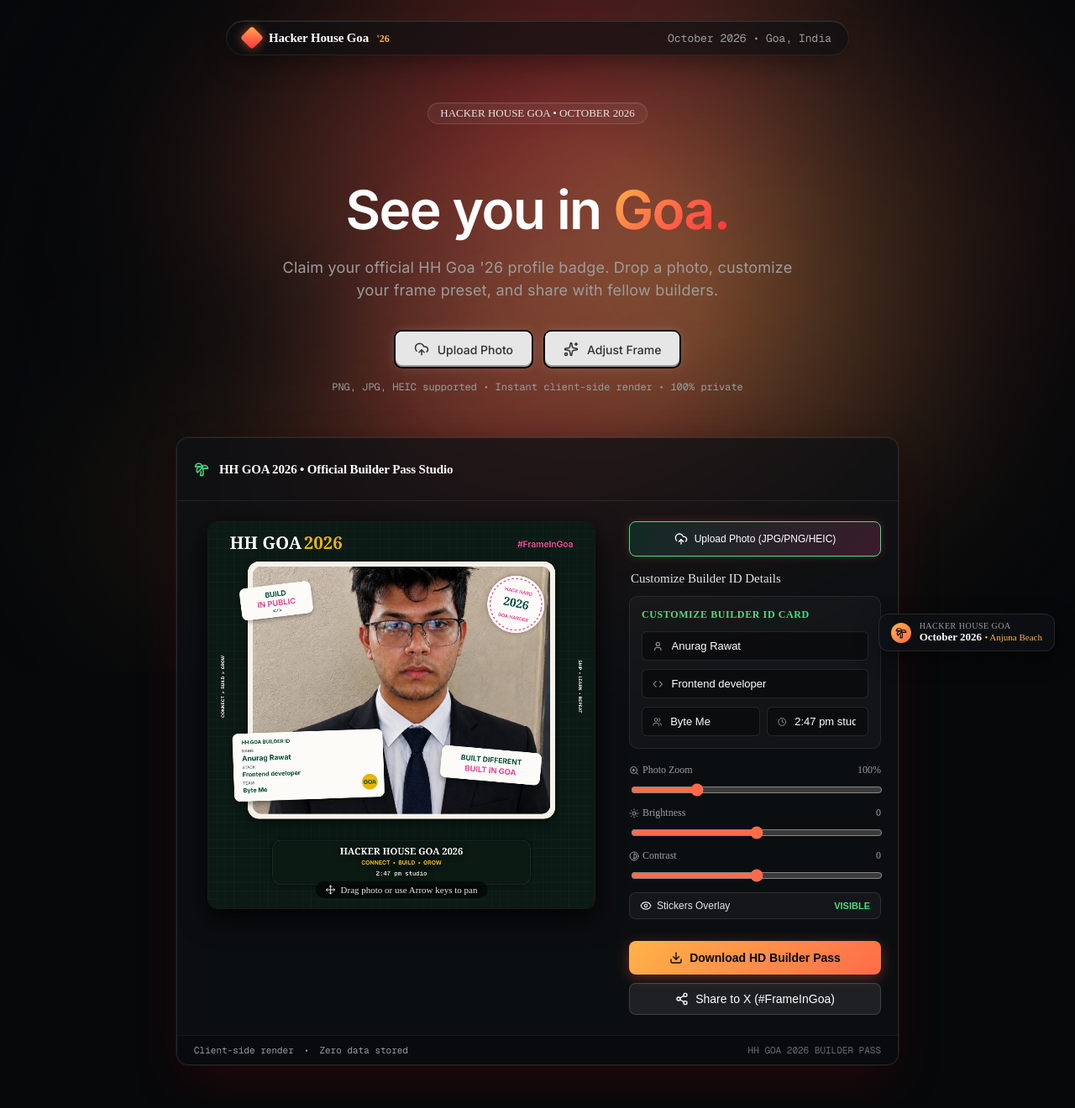
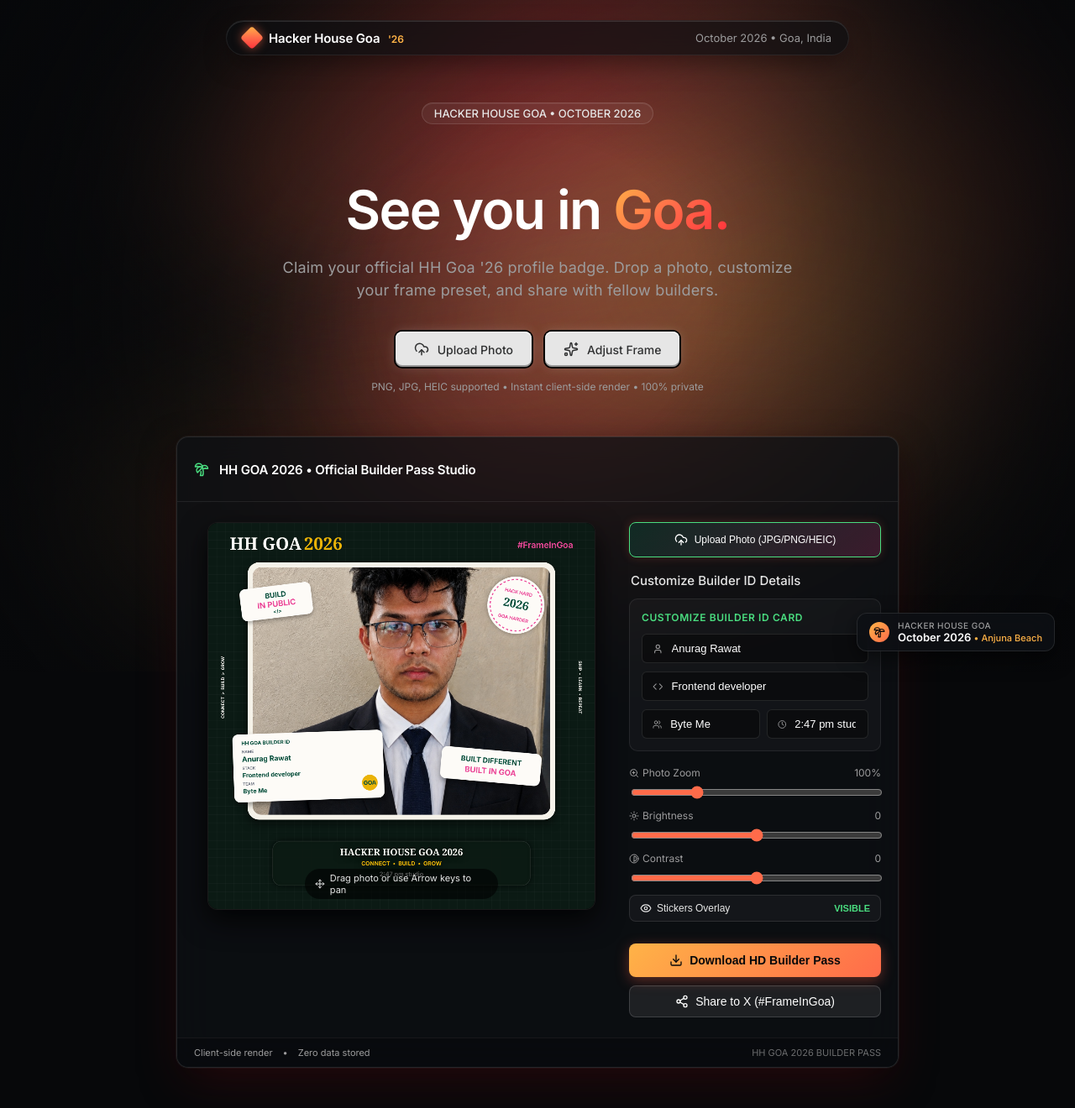
Before and after one commit to anuragrawattt/hackerhouse-byteme-goa, a React (Vite) app: page / in a window 1280 px wide. Shown: the whole page at 84% size. Built offline with nearby package versions, Linux system fonts and the light colour scheme.

Commit message:
fixed font

```diff
--- a/src/components/PillNav.jsx
+++ b/src/components/PillNav.jsx
@@ -10,7 +10,7 @@ export default function PillNav() {
         </span>
       </a>
 
-      <div style={{ display: 'flex', alignItems: 'center', gap: '8px', fontSize: '13px', color: 'var(--text-muted)', fontFamily: 'var(--font-mono)' }}>
+      <div style={{ display: 'flex', alignItems: 'center', gap: '8px', fontSize: '13px', color: 'var(--text-muted)', fontFamily: 'var(--font-sans)' }}>
         <span>October 2026 • Goa, India</span>
       </div>
     </nav>
--- a/src/index.css
+++ b/src/index.css
@@ -156,7 +156,7 @@
 }
 
 .command-mode-pill {
-  font-family: var(--font-mono);
+  font-family: var(--font-sans);
   font-size: 11px;
   color: var(--aurora-coral);
   background: rgba(255, 107, 74, 0.12);
@@ -338,7 +338,7 @@
   padding: 10px 20px;
   background: rgba(8, 9, 12, 0.6);
   border-top: 1px solid rgba(255, 255, 255, 0.06);
-  font-family: var(--font-mono);
+  font-family: var(--font-sans);
   font-size: 11px;
   color: var(--text-muted);
 }
--- a/src/styles/keycaps.css
+++ b/src/styles/keycaps.css
@@ -47,7 +47,7 @@
 }
 
 .install-caption {
-  font-family: var(--font-mono);
+  font-family: var(--font-sans);
   font-size: 12px;
   color: var(--text-muted);
   margin-bottom: 52px;
--- a/src/styles/tokens.css
+++ b/src/styles/tokens.css
@@ -6,6 +6,7 @@ html, body, #root {
   background-color: #07080a !important;
   color: #ffffff;
   overflow-x: hidden;
+  font-family: var(--font-sans);
 }
 
 :root {
@@ -31,7 +32,7 @@ html, body, #root {
     inset 0 -2px 0 rgba(0, 0, 0, 0.35);
 
   --font-sans: 'Inter', system-ui, -apple-system, BlinkMacSystemFont, 'Segoe UI', Roboto, sans-serif;
-  --font-mono: 'Geist Mono', 'JetBrains Mono', SFMono-Regular, Consolas, monospace;
+  --font-mono: 'Inter', system-ui, -apple-system, BlinkMacSystemFont, 'Segoe UI', Roboto, sans-serif;
 
   --transition-smooth: all 0.2s ease;
   --transition-snappy: all 0.4s cubic-bezier(0.23, 1, 0.32, 1);
--- a/src/utils/frameOverlay.js
+++ b/src/utils/frameOverlay.js
@@ -151,7 +151,7 @@ function drawOfficialBuilderIdPass(ctx, imgElement, w, h, config) {
     ctx.fillStyle = '#ec4899';
     ctx.fillText('IN PUBLIC', 0, 14);
 
-    ctx.font = '600 14px monospace';
+    ctx.font = '600 14px Inter, sans-serif';
     ctx.fillStyle = '#064e3b';
     ctx.fillText('</>', 0, 32);
 
@@ -315,7 +315,7 @@ function drawOfficialBuilderIdPass(ctx, imgElement, w, h, config) {
   ctx.fillStyle = '#eab308';
   ctx.fillText('CONNECT  •  BUILD  •  GROW', w / 2, navY + 68);
 
-  ctx.font = '600 17px "Geist Mono", monospace';
+  ctx.font = '600 17px Inter, sans-serif';
   ctx.fillStyle = 'rgba(255, 255, 255, 0.85)';
   ctx.fillText(builderTime || '2:47 pm studio', w / 2, navY + 98);
 
```
